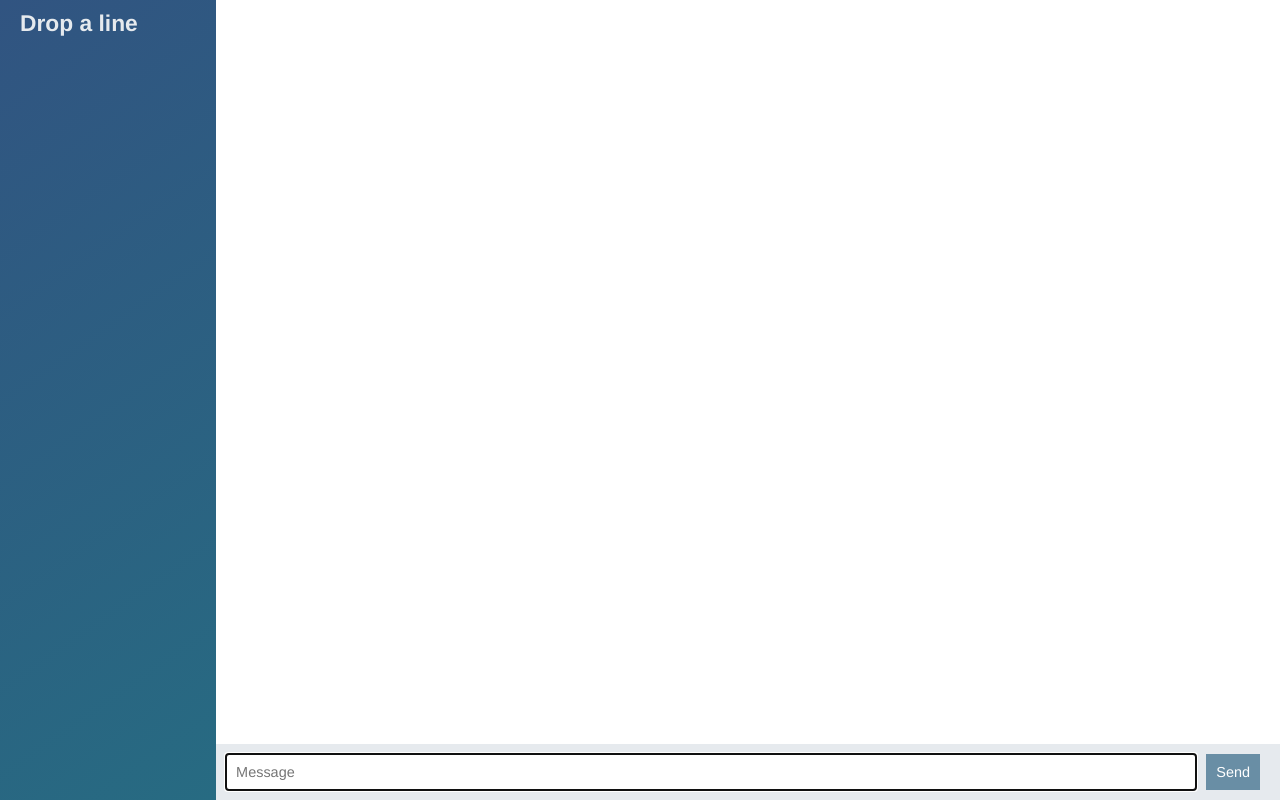
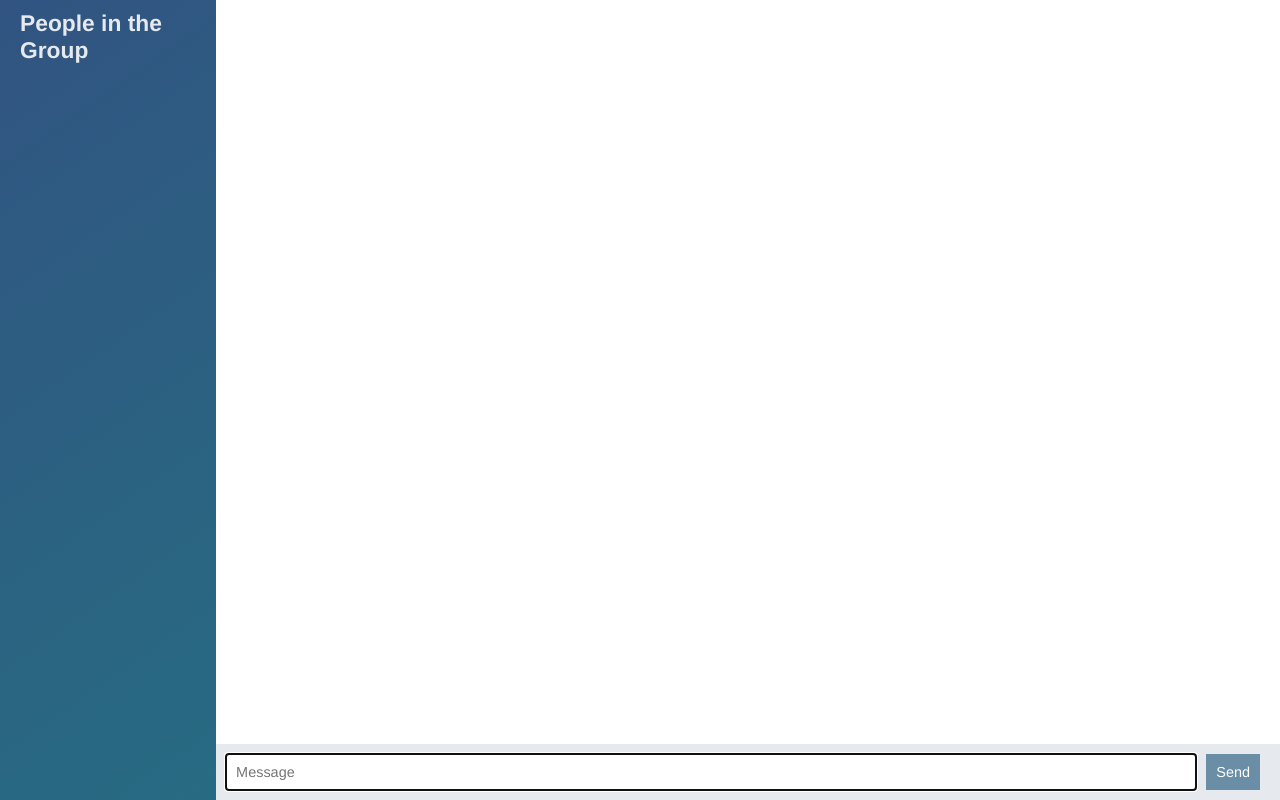
Before and after one commit to jiovanniro/chat-app, a website: page client/chat.html in a window 1280 px wide. Drawn offline with nearby package versions, Linux system fonts and the light colour scheme; no server answers.

Commit message:
Updated chat side panel

```diff
--- a/client/chat.html
+++ b/client/chat.html
@@ -9,7 +9,7 @@
     </head>
     <body class="chat">
         <div class="chat-sidebar">
-            <h3>Drop a line</h3>
+            <h3>People in the Group</h3>
             <div id="users"></div>
         </div>
 
```
